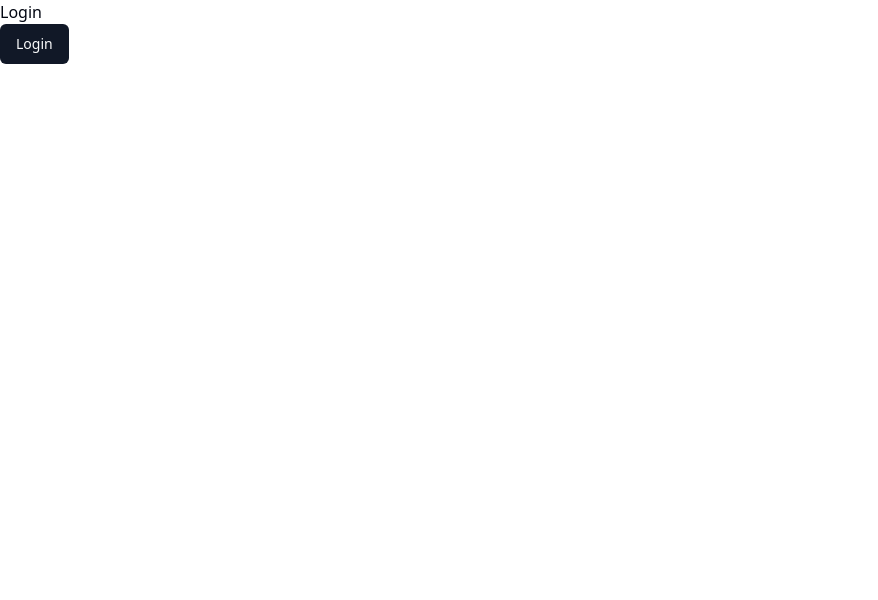
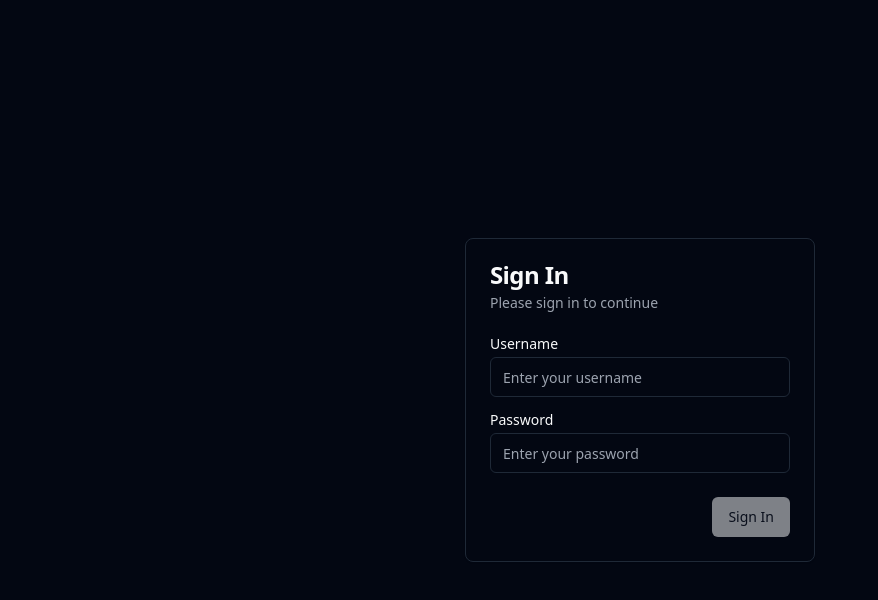
Before and after one commit to fozuzip/booking-utilities, a React (Vite) app in the folder booking-dashboard/: page /login in a window 1280 px wide. Shown: the top 600 px of the page, without its empty margins (0-878 px from the left). Built offline with nearby package versions, Linux system fonts and the light colour scheme; the HTML template or start-up script is replaced by a standard one.

Commit message:
Create Login form, make api calls to login

```diff
--- a/booking-dashboard/package.json
+++ b/booking-dashboard/package.json
@@ -10,13 +10,16 @@
     "preview": "vite preview"
   },
   "dependencies": {
+    "@radix-ui/react-label": "^2.0.2",
     "@radix-ui/react-slot": "^1.0.2",
+    "axios": "^1.6.2",
     "class-variance-authority": "^0.7.0",
     "clsx": "^2.0.0",
     "lucide-react": "^0.294.0",
     "react": "^18.2.0",
     "react-dom": "^18.2.0",
     "react-router-dom": "^6.20.1",
+    "swr": "^2.2.4",
     "tailwind-merge": "^2.1.0",
     "tailwindcss-animate": "^1.0.7"
   },
--- /dev/null
+++ b/booking-dashboard/src/components/ui/card.tsx
@@ -0,0 +1,79 @@
+import * as React from "react"
+
+import { cn } from "@/lib/utils"
+
+const Card = React.forwardRef<
+  HTMLDivElement,
+  React.HTMLAttributes<HTMLDivElement>
+>(({ className, ...props }, ref) => (
+  <div
+    ref={ref}
+    className={cn(
+      "rounded-lg border bg-card text-card-foreground shadow-sm",
+      className
+    )}
+    {...props}
+  />
+))
+Card.displayName = "Card"
+
+const CardHeader = React.forwardRef<
+  HTMLDivElement,
+  React.HTMLAttributes<HTMLDivElement>
+>(({ className, ...props }, ref) => (
+  <div
+    ref={ref}
+    className={cn("flex flex-col space-y-1.5 p-6", className)}
+    {...props}
+  />
+))
+CardHeader.displayName = "CardHeader"
+
+const CardTitle = React.forwardRef<
+  HTMLParagraphElement,
+  React.HTMLAttributes<HTMLHeadingElement>
+>(({ className, ...props }, ref) => (
+  <h3
+    ref={ref}
+    className={cn(
+      "text-2xl font-semibold leading-none tracking-tight",
+      className
+    )}
+    {...props}
+  />
+))
+CardTitle.displayName = "CardTitle"
+
+const CardDescription = React.forwardRef<
+  HTMLParagraphElement,
+  React.HTMLAttributes<HTMLParagraphElement>
+>(({ className, ...props }, ref) => (
+  <p
+    ref={ref}
+    className={cn("text-sm text-muted-foreground", className)}
+    {...props}
+  />
+))
+CardDescription.displayName = "CardDescription"
+
+const CardContent = React.forwardRef<
+  HTMLDivElement,
+  React.HTMLAttributes<HTMLDivElement>
+>(({ className, ...props }, ref) => (
+  <div ref={ref} className={cn("p-6 pt-0", className)} {...props} />
+))
+CardContent.displayName = "CardContent"
+
+const CardFooter = React.forwardRef<
+  HTMLDivElement,
+  React.HTMLAttributes<HTMLDivElement>
+>(({ className, ...props }, ref) => (
+  <div
+    ref={ref}
+    className={cn("flex items-center p-6 pt-0", className)}
+    {...props}
+  />
+))
+CardFooter.displayName = "CardFooter"
+
+export { Card, CardHeader, CardFooter, CardTitle, CardDescription, CardContent }
--- /dev/null
+++ b/booking-dashboard/src/components/ui/input.tsx
@@ -0,0 +1,25 @@
+import * as React from "react"
+
+import { cn } from "@/lib/utils"
+
+export interface InputProps
+  extends React.InputHTMLAttributes<HTMLInputElement> {}
+
+const Input = React.forwardRef<HTMLInputElement, InputProps>(
+  ({ className, type, ...props }, ref) => {
+    return (
+      <input
+        type={type}
+        className={cn(
+          "flex h-10 w-full rounded-md border border-input bg-background px-3 py-2 text-sm ring-offset-background file:border-0 file:bg-transparent file:text-sm file:font-medium placeholder:text-muted-foreground focus-visible:outline-none focus-visible:ring-2 focus-visible:ring-ring focus-visible:ring-offset-2 disabled:cursor-not-allowed disabled:opacity-50",
+          className
+        )}
+        ref={ref}
+        {...props}
+      />
+    )
+  }
+)
+Input.displayName = "Input"
+
+export { Input }
--- /dev/null
+++ b/booking-dashboard/src/components/ui/label.tsx
@@ -0,0 +1,24 @@
+import * as React from "react"
+import * as LabelPrimitive from "@radix-ui/react-label"
+import { cva, type VariantProps } from "class-variance-authority"
+
+import { cn } from "@/lib/utils"
+
+const labelVariants = cva(
+  "text-sm font-medium leading-none peer-disabled:cursor-not-allowed peer-disabled:opacity-70"
+)
+
+const Label = React.forwardRef<
+  React.ElementRef<typeof LabelPrimitive.Root>,
+  React.ComponentPropsWithoutRef<typeof LabelPrimitive.Root> &
+    VariantProps<typeof labelVariants>
+>(({ className, ...props }, ref) => (
+  <LabelPrimitive.Root
+    ref={ref}
+    className={cn(labelVariants(), className)}
+    {...props}
+  />
+))
+Label.displayName = LabelPrimitive.Root.displayName
+
+export { Label }
--- a/booking-dashboard/src/context/auth-context.tsx
+++ b/booking-dashboard/src/context/auth-context.tsx
@@ -1,5 +1,6 @@
 import { createContext, useContext } from "react";
 import useLocalStorage from "@/hooks/use-local-storage";
+import * as api from "@/services/api";
 
 type User = {
   id: string;
@@ -8,20 +9,26 @@
 
 interface AuthContext {
   user: User | null;
-  login: (user: User) => void;
-  logout: () => void;
+  login: (username: string, password: string) => Promise<void>;
+  logout: () => Promise<void>;
 }
 
 const AuthContext = createContext<AuthContext>({
   user: null,
-  login: () => {},
-  logout: () => {},
+  login: async () => {},
+  logout: async () => {},
 });
 const AuthProvider = ({ children }: { children: React.ReactNode }) => {
   const [user, setUser] = useLocalStorage<User | null>("user", null);
 
-  const login = (user: User) => setUser(user);
-  const logout = () => setUser(null);
+  const login = async (username: string, password: string) => {
+    const { user } = await api.login(username, password);
+    setUser({ username: user.username, id: user.id });
+  };
+  const logout = async () => {
+    await api.logout();
+    setUser(null);
+  };
 
   console.log({ user });
 
--- /dev/null
+++ b/booking-dashboard/src/context/theme-provider.tsx
@@ -0,0 +1,73 @@
+import { createContext, useContext, useEffect, useState } from "react";
+
+type Theme = "dark" | "light" | "system";
+
+type ThemeProviderProps = {
+  children: React.ReactNode;
+  defaultTheme?: Theme;
+  storageKey?: string;
+};
+
+type ThemeProviderState = {
+  theme: Theme;
+  setTheme: (theme: Theme) => void;
+};
+
+const initialState: ThemeProviderState = {
+  theme: "system",
+  setTheme: () => null,
+};
+
+const ThemeProviderContext = createContext<ThemeProviderState>(initialState);
+
+export function ThemeProvider({
+  children,
+  defaultTheme = "system",
+  storageKey = "vite-ui-theme",
+  ...props
+}: ThemeProviderProps) {
+  const [theme, setTheme] = useState<Theme>(
+    () => (localStorage.getItem(storageKey) as Theme) || defaultTheme,
+  );
+
+  useEffect(() => {
+    const root = window.document.documentElement;
+
+    root.classList.remove("light", "dark");
+
+    if (theme === "system") {
+      const systemTheme = window.matchMedia("(prefers-color-scheme: dark)")
+        .matches
+        ? "dark"
+        : "light";
+
+      root.classList.add(systemTheme);
+      return;
+    }
+
+    root.classList.add(theme);
+  }, [theme]);
+
+  const value = {
+    theme,
+    setTheme: (theme: Theme) => {
+      localStorage.setItem(storageKey, theme);
+      setTheme(theme);
+    },
+  };
+
+  return (
+    <ThemeProviderContext.Provider {...props} value={value}>
+      {children}
+    </ThemeProviderContext.Provider>
+  );
+}
+
+export const useTheme = () => {
+  const context = useContext(ThemeProviderContext);
+
+  if (context === undefined)
+    throw new Error("useTheme must be used within a ThemeProvider");
+
+  return context;
+};
--- a/booking-dashboard/src/index.css
+++ b/booking-dashboard/src/index.css
@@ -1,6 +1,12 @@
 @tailwind base;
 @tailwind components;
 @tailwind utilities;
+
+html,
+body,
+#root {
+  height: 100%;
+}
 
 @layer base {
   :root {
--- a/booking-dashboard/src/pages/Login.tsx
+++ b/booking-dashboard/src/pages/Login.tsx
@@ -1,15 +1,28 @@
+import { useState } from "react";
 import { Navigate } from "react-router-dom";
+
 import { useAuth } from "../context/auth-context";
 import { Button } from "@/components/ui/button";
+import {
+  Card,
+  CardContent,
+  CardDescription,
+  CardFooter,
+  CardHeader,
+  CardTitle,
+} from "@/components/ui/card";
+import { Input } from "@/components/ui/input";
+import { Label } from "@/components/ui/label";
 
 function Login() {
+  const [username, setUsername] = useState("");
+  const [password, setPassword] = useState("");
+
   const { user, login } = useAuth();
 
-  const handleLogin = () => {
-    login({
-      id: "1",
-      username: "John Doe",
-    });
+  const handleLogin = (e: React.FormEvent<HTMLFormElement>) => {
+    e.preventDefault();
+    login(username, password);
   };
 
   if (user) {
@@ -17,9 +30,41 @@
   }
 
   return (
-    <div>
-      <h1>Login</h1>
-      <Button onClick={handleLogin}>Login</Button>
+    <div className="bg-background flex h-screen w-full items-center justify-center">
+      <Card className="w-[350px]">
+        <form onSubmit={handleLogin}>
+          <CardHeader>
+            <CardTitle>Sign In</CardTitle>
+            <CardDescription>Please sign in to continue</CardDescription>
+          </CardHeader>
+          <CardContent>
+            <div className="grid w-full items-center gap-4">
+              <div className="flex flex-col space-y-1.5">
+                <Label htmlFor="username">Username</Label>
+                <Input
+                  placeholder="Enter your username"
+                  value={username}
+                  onChange={(e) => setUsername(e.target.value)}
+                />
+              </div>
+              <div className="flex flex-col space-y-1.5">
+                <Label htmlFor="password">Password</Label>
+                <Input
+                  placeholder="Enter your password"
+                  type="password"
+                  value={password}
+                  onChange={(e) => setPassword(e.target.value)}
+                />
+              </div>
+            </div>
+          </CardContent>
+          <CardFooter className="flex justify-end">
+            <Button type="submit" disabled={username === "" || password === ""}>
+              Sign In
+            </Button>
+          </CardFooter>
+        </form>
+      </Card>
     </div>
   );
 }
--- /dev/null
+++ b/booking-dashboard/src/services/api.ts
@@ -0,0 +1,19 @@
+import axios from "axios";
+
+export type User = {
+  id: number;
+  username: string;
+  password: string;
+};
+
+const api = axios.create({
+  baseURL: "http://localhost:8000",
+});
+
+export const login = (username: string, password: string) => {
+  return api.post("/login", { username, password }).then((res) => res.data);
+};
+
+export const logout = () => {
+  return api.post("/logout").then((res) => res.data);
+};
```
Also changed, not shown: booking-dashboard/src/App.tsx (+6 -3 lines), 1 other file (tests, documents, lock files or other folders).
